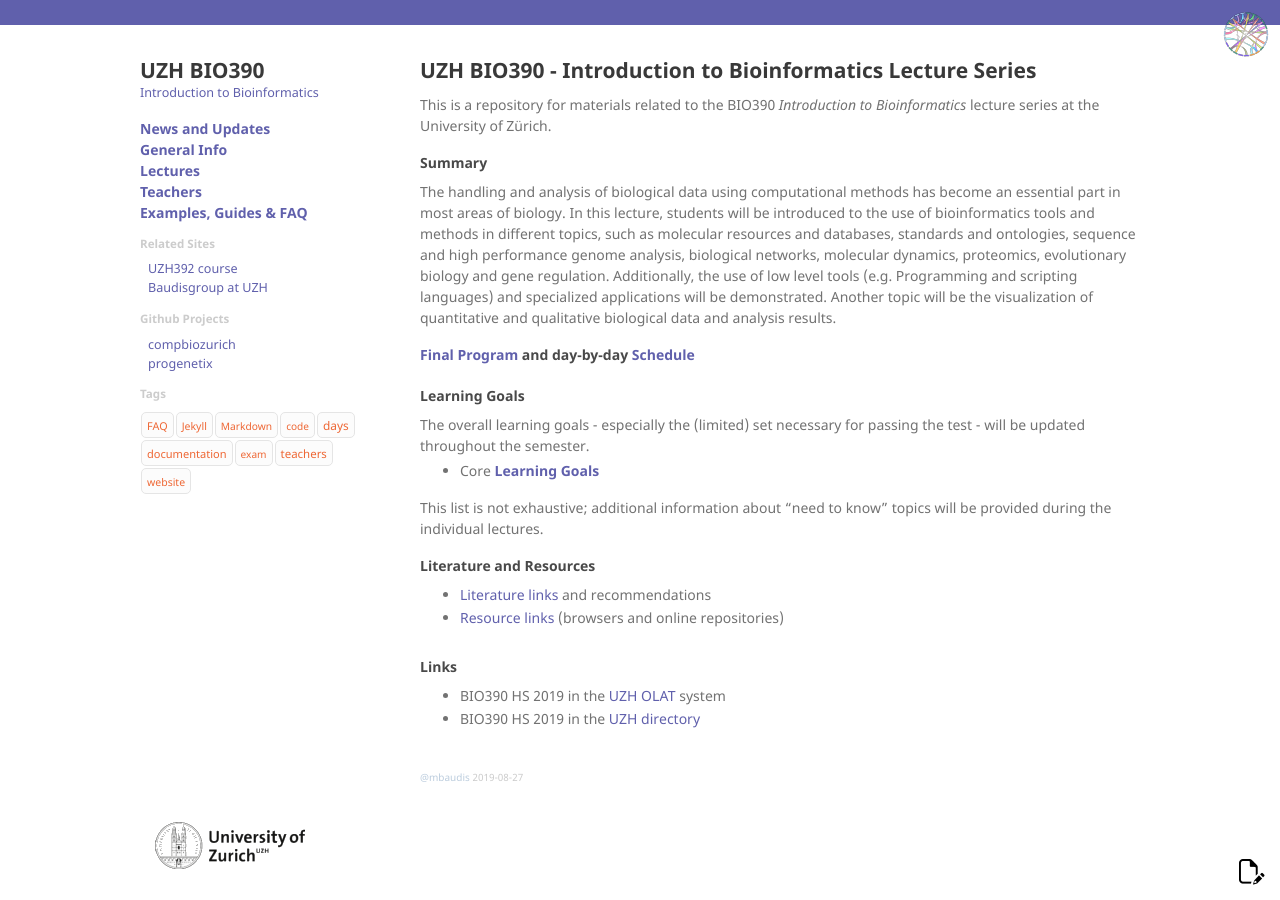
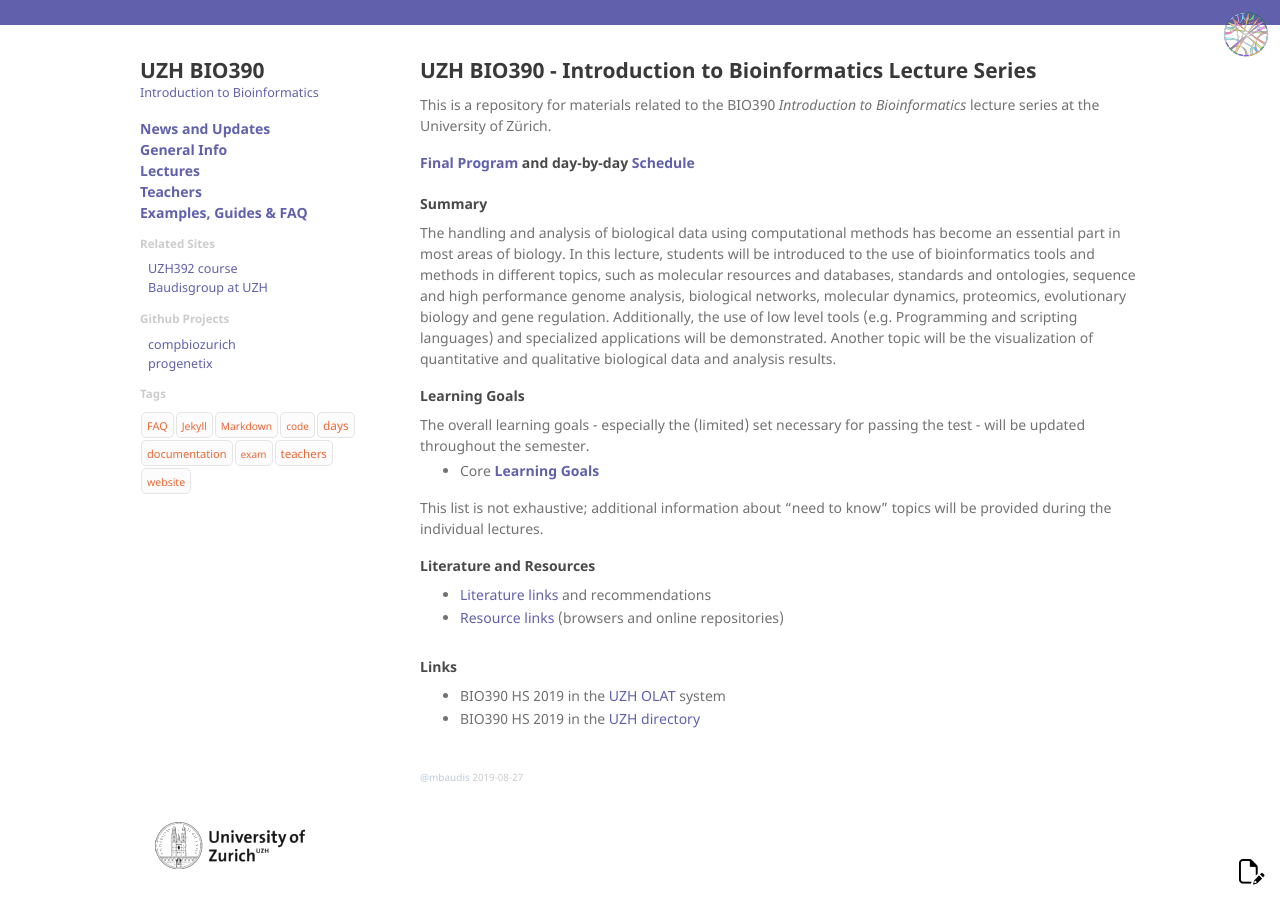
Before and after one commit to compbiozurich/UZH-BIO390, a Jekyll site: the page built from index.md, in a window 1280 px wide. Built offline with Jekyll 4.4.1, drawn with Linux system fonts in a browser that asks for light colours.

```diff
--- a/index.md
+++ b/index.md
@@ -15,11 +15,11 @@ tags:
 
 This is a repository for materials related to the BIO390 _Introduction to Bioinformatics_ lecture series at the University of Zürich.
 
+#### [Final Program]({{ "/news/2019/09/10/BIO390-2019-programme.html" | relative_url }}) and day-by-day [Schedule]({{ "/categories/lectures.html" | relative_url }})
+
 #### Summary
 
 The handling and analysis of biological data using computational methods has become an essential part in most areas of biology. In this lecture, students will be introduced to the use of bioinformatics tools and methods in different topics, such as molecular resources and databases, standards and ontologies, sequence and high performance genome analysis, biological networks, molecular dynamics, proteomics, evolutionary biology and gene regulation. Additionally, the use of low level tools (e.g. Programming and scripting languages) and specialized applications will be demonstrated. Another topic will be the visualization of quantitative and qualitative biological data and analysis results.
-
-#### [Final Program]({{ "/news/2019/09/10/BIO390-2019-programme.html" | relative_url }}) and day-by-day [Schedule]({{ "/categories/lectures.html" | relative_url }})
 
 #### Learning Goals
 
```
